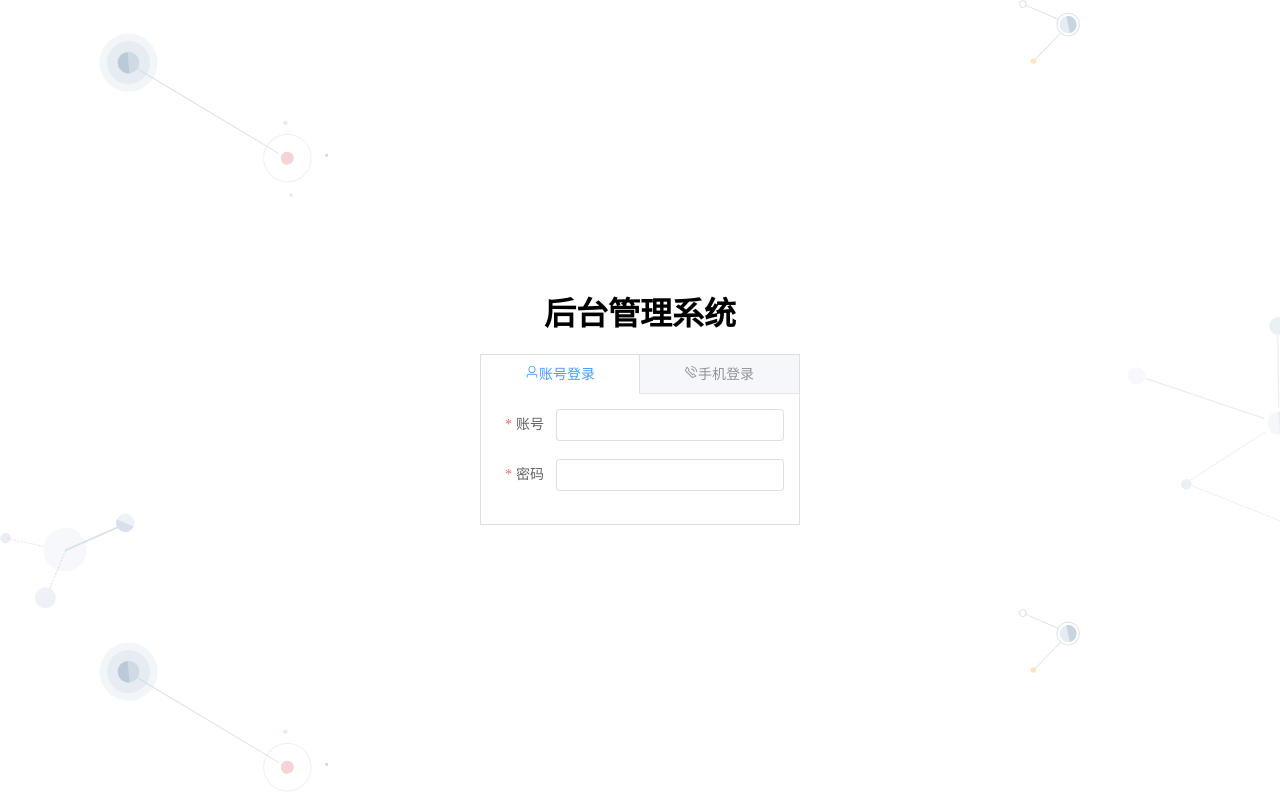
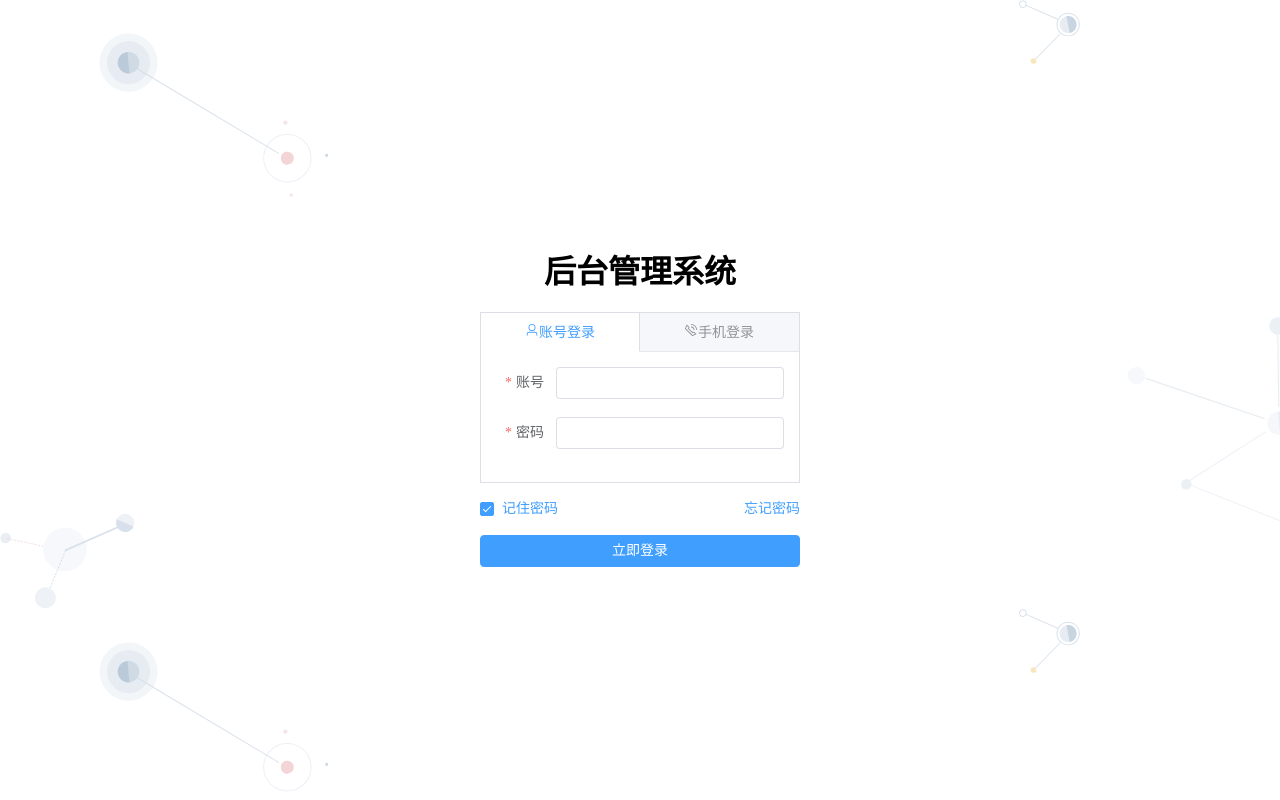
Before and after one commit to JLphile/vue3-ts-css, a Vue app: page /#/login in a window 1280 px wide. Built offline with nearby package versions, Linux system fonts and the light colour scheme; no server answers.

Commit message:
feat(main): 登录逻辑初步

```diff
--- a/components.d.ts
+++ b/components.d.ts
@@ -8,10 +8,12 @@ export {}
 declare module '@vue/runtime-core' {
   export interface GlobalComponents {
     ElButton: typeof import('element-plus/es')['ElButton']
+    ElCheckbox: typeof import('element-plus/es')['ElCheckbox']
     ElForm: typeof import('element-plus/es')['ElForm']
     ElFormItem: typeof import('element-plus/es')['ElFormItem']
     ElIcon: typeof import('element-plus/es')['ElIcon']
     ElInput: typeof import('element-plus/es')['ElInput']
+    ElLink: typeof import('element-plus/es')['ElLink']
     ElTabPane: typeof import('element-plus/es')['ElTabPane']
     ElTabs: typeof import('element-plus/es')['ElTabs']
     RouterLink: typeof import('vue-router')['RouterLink']
--- a/src/views/login/cpns/login-account.vue
+++ b/src/views/login/cpns/login-account.vue
@@ -1,6 +1,6 @@
 <template>
   <div class="login-account">
-    <el-form label-width="60px" :rules="rules" :model="account">
+    <el-form label-width="60px" :rules="rules" :model="account" ref="formRef">
       <el-form-item label="账号" prop="name">
         <el-input v-model="account.name" />
       </el-form-item>
@@ -12,8 +12,9 @@
 </template>
 
 <script lang="ts">
-import { defineComponent, reactive } from 'vue'
+import { defineComponent, reactive, ref } from 'vue'
 import { rules } from '../config/account-config'
+import { ElForm } from 'element-plus'
 
 export default defineComponent({
   setup() {
@@ -22,9 +23,20 @@ export default defineComponent({
       password: ''
     })
 
+    const formRef = ref<InstanceType<typeof ElForm>>()
+    const loginAction = () => {
+      // console.log('account正在开始登录...')
+      formRef.value?.validate((valid) => {
+        if (valid) {
+          console.log('真正执行登录逻辑')
+        }
+      })
+    }
     return {
       account,
-      rules
+      rules,
+      loginAction,
+      formRef
     }
   }
 })
--- a/src/views/login/cpns/login-panel.vue
+++ b/src/views/login/cpns/login-panel.vue
@@ -9,7 +9,7 @@
             <span>账号登录</span>
           </span>
         </template>
-        <login-account></login-account>
+        <login-account ref="accountRef"></login-account>
       </el-tab-pane>
       <el-tab-pane>
         <template #label>
@@ -21,11 +21,18 @@
         <login-phone></login-phone>
       </el-tab-pane>
     </el-tabs>
+    <div class="account-control">
+      <el-checkbox v-model="isKeepPassword">记住密码</el-checkbox>
+      <el-link type="primary">忘记密码</el-link>
+    </div>
+    <el-button type="primary" class="login-btn" @click="handleLoginClick"
+      >立即登录</el-button
+    >
   </div>
 </template>
 
 <script lang="ts">
-import { defineComponent } from 'vue'
+import { defineComponent, ref } from 'vue'
 import LoginAccount from './login-account.vue'
 import LoginPhone from './login-phone.vue'
 
@@ -35,7 +42,18 @@ export default defineComponent({
     LoginPhone
   },
   setup() {
-    return {}
+    const isKeepPassword = ref(true)
+    const accountRef = ref<InstanceType<typeof LoginAccount>>()
+
+    const handleLoginClick = () => {
+      // console.log('立即登录')
+      accountRef.value?.loginAction()
+    }
+    return {
+      isKeepPassword,
+      handleLoginClick,
+      accountRef
+    }
   }
 })
 </script>
@@ -47,4 +65,13 @@ export default defineComponent({
 .title {
   text-align: center;
 }
+.account-control {
+  margin-top: 10px;
+  display: flex;
+  justify-content: space-between;
+}
+.login-btn {
+  width: 100%;
+  margin-top: 10px;
+}
 </style>
```
